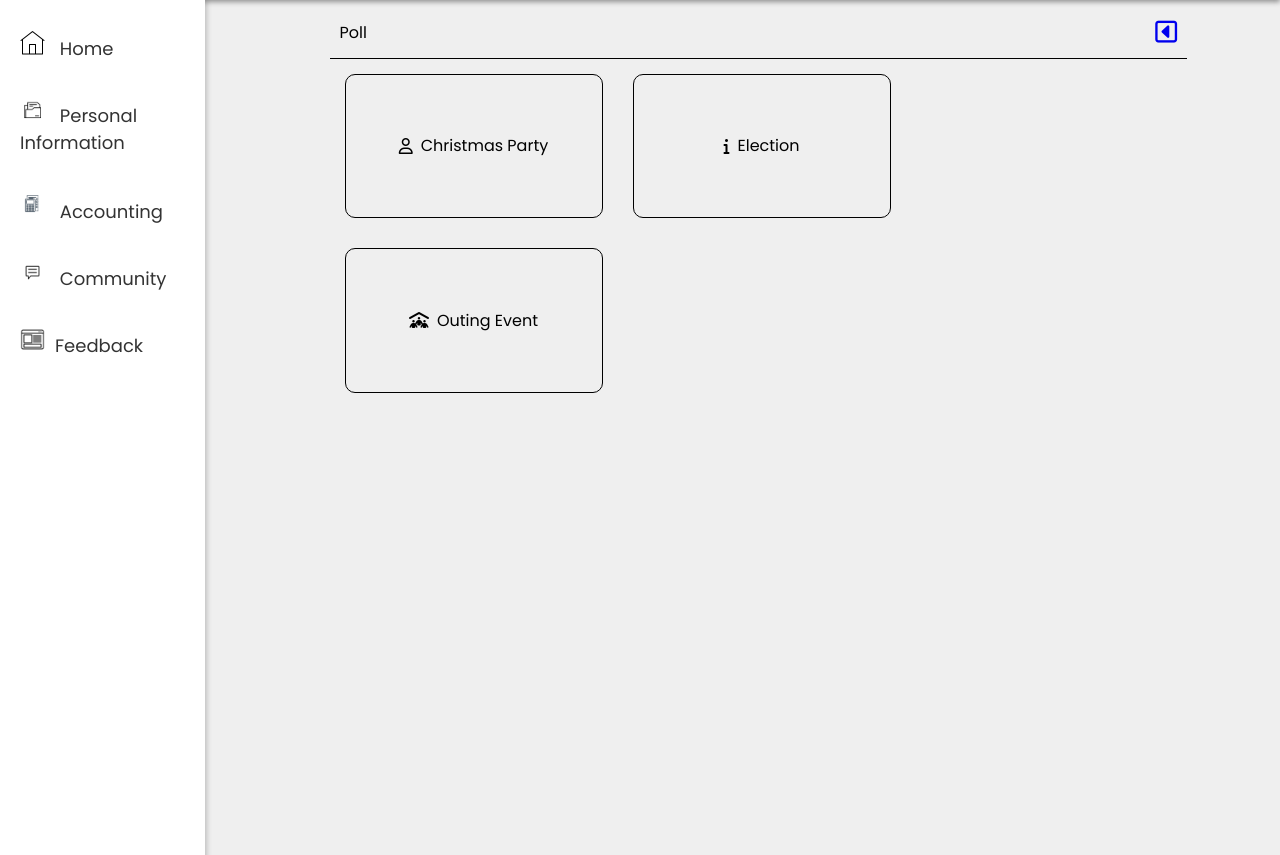
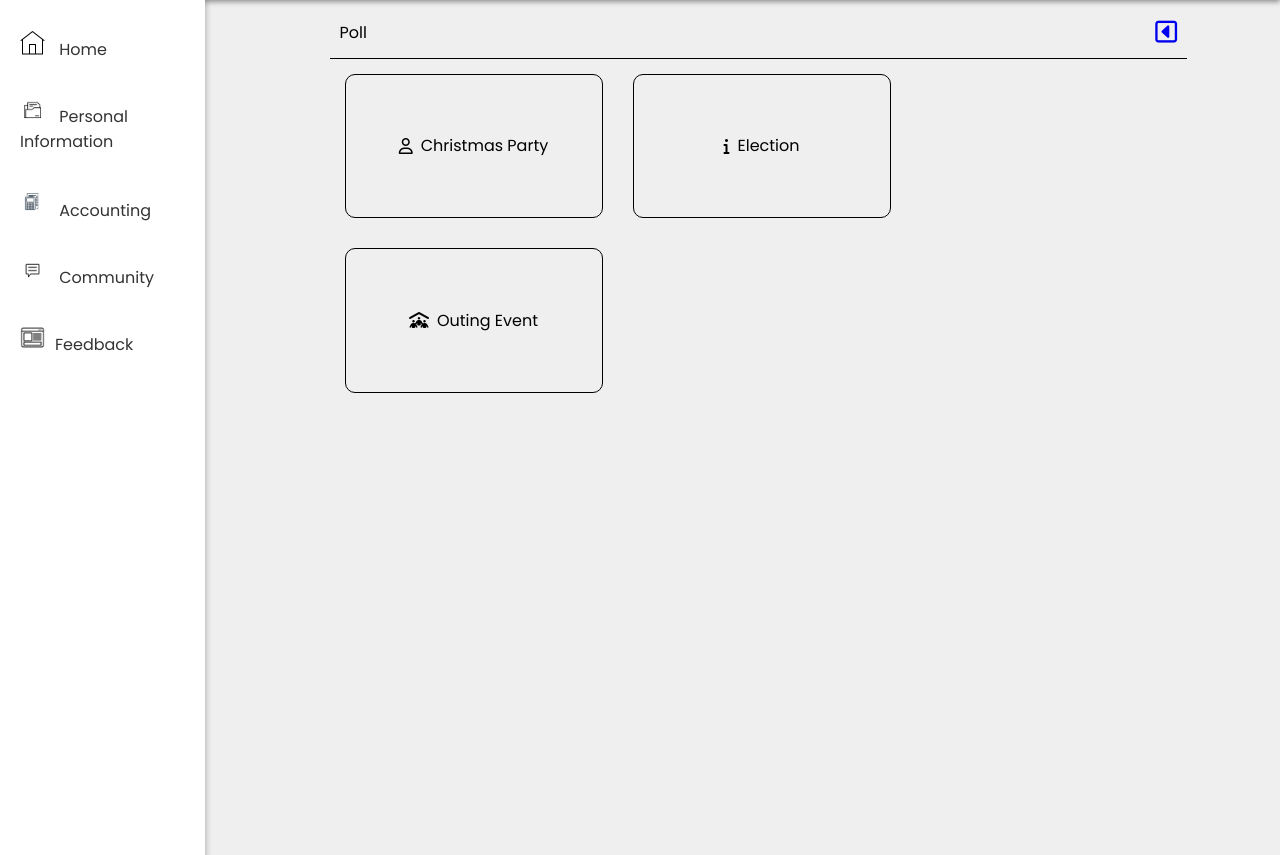
Before and after one commit to mrknthny21/berlexville-system, a PHP site: page /user/user-poll.php in a window 1280 px wide. Shown: the part 95-950 px from the top of the page. Run offline with PHP 8.4, Linux system fonts and the light colour scheme.

Commit message:
anaderwan

```diff
--- a/user/user-account-information.php
+++ b/user/user-account-information.php
@@ -114,7 +114,7 @@
         .sidebar a {
             padding: 15px 20px;
             text-decoration: none;
-            font-size: 18px;
+            font-size: 16px;
             color: #333; /* Set text color */
             display: block;
             transition: 0.3s;
--- a/user/user-amilyar.php
+++ b/user/user-amilyar.php
@@ -114,7 +114,7 @@
         .sidebar a {
             padding: 15px 20px;
             text-decoration: none;
-            font-size: 18px;
+            font-size: 16px;
             color: #333; /* Set text color */
             display: block;
             transition: 0.3s;
--- a/user/user-christmas-poll.php
+++ b/user/user-christmas-poll.php
@@ -114,7 +114,7 @@
         .sidebar a {
             padding: 15px 20px;
             text-decoration: none;
-            font-size: 18px;
+            font-size: 16px;
             color: #333; /* Set text color */
             display: block;
             transition: 0.3s;
--- a/user/user-christmas-thanks.php
+++ b/user/user-christmas-thanks.php
@@ -114,7 +114,7 @@
         .sidebar a {
             padding: 15px 20px;
             text-decoration: none;
-            font-size: 18px;
+            font-size: 17px;
             color: #333; /* Set text color */
             display: block;
             transition: 0.3s;
--- a/user/user-community-concern.php
+++ b/user/user-community-concern.php
@@ -114,7 +114,7 @@
         .sidebar a {
             padding: 15px 20px;
             text-decoration: none;
-            font-size: 18px;
+            font-size: 16px;
             color: #333; /* Set text color */
             display: block;
             transition: 0.3s;
--- a/user/user-community-suggestions.php
+++ b/user/user-community-suggestions.php
@@ -114,7 +114,7 @@
         .sidebar a {
             padding: 15px 20px;
             text-decoration: none;
-            font-size: 18px;
+            font-size: 16px;
             color: #333; /* Set text color */
             display: block;
             transition: 0.3s;
--- a/user/user-community.php
+++ b/user/user-community.php
@@ -114,7 +114,7 @@
         .sidebar a {
             padding: 15px 20px;
             text-decoration: none;
-            font-size: 18px;
+            font-size: 16px;
             color: #333; /* Set text color */
             display: block;
             transition: 0.3s;
--- a/user/user-family-information.php
+++ b/user/user-family-information.php
@@ -114,7 +114,7 @@
         .sidebar a {
             padding: 15px 20px;
             text-decoration: none;
-            font-size: 18px;
+            font-size: 16px;
             color: #333; /* Set text color */
             display: block;
             transition: 0.3s;
--- a/user/user-feedback.php
+++ b/user/user-feedback.php
@@ -114,7 +114,7 @@
         .sidebar a {
             padding: 15px 20px;
             text-decoration: none;
-            font-size: 18px;
+            font-size: 16px;
             color: #333; /* Set text color */
             display: block;
             transition: 0.3s;
--- a/user/user-monthly-dues.php
+++ b/user/user-monthly-dues.php
@@ -114,7 +114,7 @@
         .sidebar a {
             padding: 15px 20px;
             text-decoration: none;
-            font-size: 18px;
+            font-size: 16px;
             color: #333; /* Set text color */
             display: block;
             transition: 0.3s;
--- a/user/user-nav-sidebars.php
+++ b/user/user-nav-sidebars.php
@@ -114,7 +114,7 @@
         .sidebar a {
             padding: 15px 20px;
             text-decoration: none;
-            font-size: 18px;
+            font-size: 17px;
             color: #333; /* Set text color */
             display: block;
             transition: 0.3s;
--- a/user/user-payment-concern.php
+++ b/user/user-payment-concern.php
@@ -114,7 +114,7 @@
         .sidebar a {
             padding: 15px 20px;
             text-decoration: none;
-            font-size: 18px;
+            font-size: 16px;
             color: #333; /* Set text color */
             display: block;
             transition: 0.3s;
--- a/user/user-payments.php
+++ b/user/user-payments.php
@@ -114,7 +114,7 @@
         .sidebar a {
             padding: 15px 20px;
             text-decoration: none;
-            font-size: 18px;
+            font-size: 16px;
             color: #333; /* Set text color */
             display: block;
             transition: 0.3s;
--- a/user/user-personal-information.php
+++ b/user/user-personal-information.php
@@ -114,7 +114,7 @@
         .sidebar a {
             padding: 15px 20px;
             text-decoration: none;
-            font-size: 18px;
+            font-size: 16px;
             color: #333; /* Set text color */
             display: block;
             transition: 0.3s;
--- a/user/user-poll.php
+++ b/user/user-poll.php
@@ -114,7 +114,7 @@
         .sidebar a {
             padding: 15px 20px;
             text-decoration: none;
-            font-size: 18px;
+            font-size: 16px;
             color: #333; /* Set text color */
             display: block;
             transition: 0.3s;
--- a/user/user-residence-information.php
+++ b/user/user-residence-information.php
@@ -114,7 +114,7 @@
         .sidebar a {
             padding: 15px 20px;
             text-decoration: none;
-            font-size: 18px;
+            font-size: 16px;
             color: #333; /* Set text color */
             display: block;
             transition: 0.3s;
```
